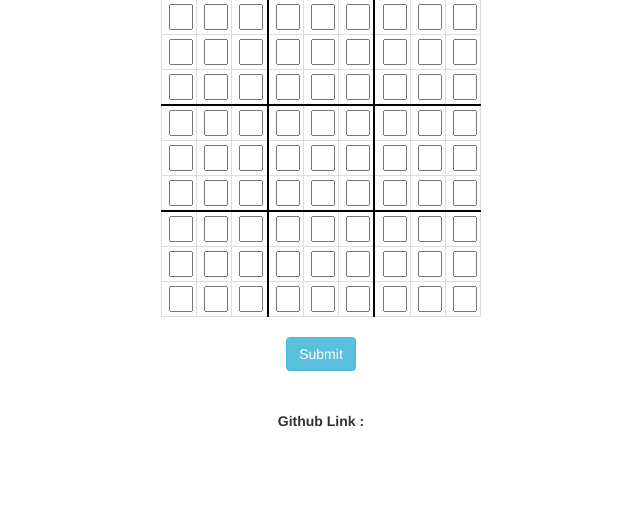
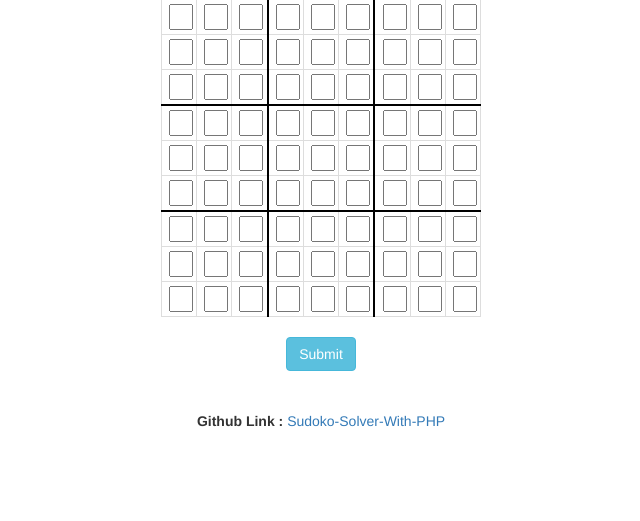
Before and after one commit to zubaermahmud71/Sudoko-Solver-With-PHP, a PHP site: page / in a window 1280 px wide. Shown: the part 117-638 px from the top of the page, without its empty margins (319-959 px from the left). Run offline with PHP 8.4, Linux system fonts and the light colour scheme.

Commit message:
updated footer github link

```diff
--- a/index.php
+++ b/index.php
@@ -99,7 +99,7 @@ if (isset($_GET['result'])) {
         <?php } ?>
     </form>
     <br><br>
-    <b>Github Link : </b><a href="http://" target="_blank" rel="noopener noreferrer"></a>
+    <b>Github Link : </b><a href="https://github.com/zubaermahmud71/Sudoko-Solver-With-PHP" target="_blank" rel="noopener noreferrer">Sudoko-Solver-With-PHP</a>
 </div>
 
 </body>
```
